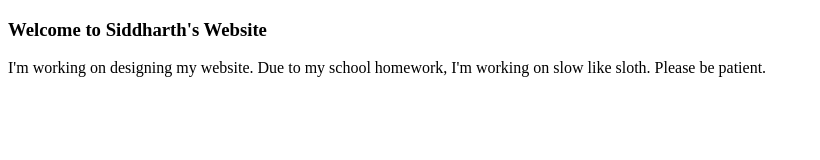
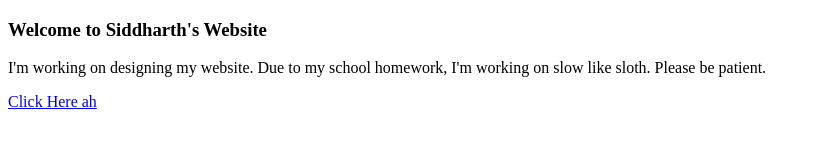
Before and after one commit to anbhusenthil/anbhusenthil.github.io, a plain HTML site: page index.html in a window 1280 px wide. Shown: the whole page, without its empty margins (0-820 px from the left). Drawn offline with Linux system fonts and the light colour scheme.

Commit message:
Update index.html

```diff
--- a/index.html
+++ b/index.html
@@ -3,6 +3,6 @@
 <body>
 <h3>Welcome to Siddharth's Website</h3>
 <p>I'm working on designing my website. Due to my school homework, I'm working on slow like sloth. Please be patient.</p>
-<a href="www.google.com" "Click" ></a>
+<a href="www.google.com" >Click Here ah</a>
 </body>
 </html>
```
